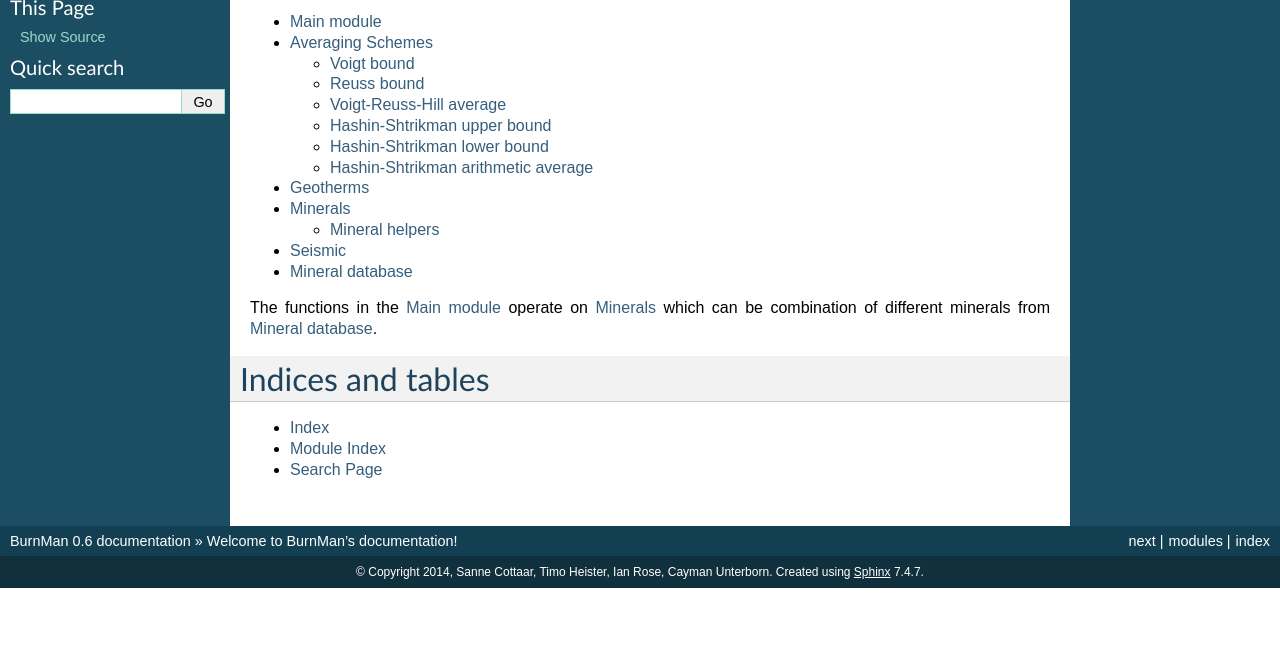
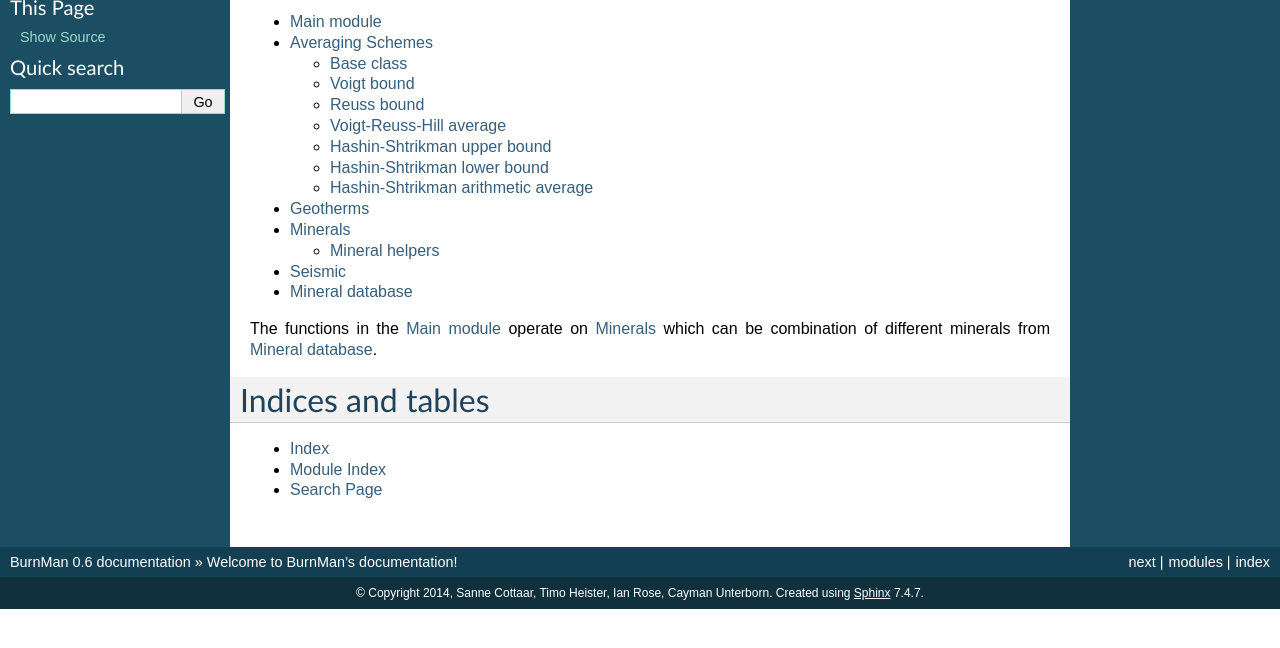
Before and after one commit to geodynamics/burnman, a Sphinx documentation site: the page built from sphinx/index.rst, in a window 1280 px wide, cut to the strip 190-838 px from the top of the page. Built offline with Sphinx 7.4.7, drawn with Linux system fonts in a browser that asks for light colours.

Commit message:
Add base class to documentation
git-svn-id: https://burnman.googlecode.com/svn/trunk@666 7ecf5a11-160e-3e22-d4cb-c1a8d750ac10

```diff
--- a/sphinx/averaging.rst
+++ b/sphinx/averaging.rst
@@ -8,6 +8,9 @@ formula for its averaged elastic properties.  Instead, we must choose from a num
 or use bounding methods to get a range of possible values.  The module :mod:`burnman.averaging_schemes` provides a number of different
 averages and bounds for a composite.
 
+Base class
+-----------
+.. autoclass:: burnman.averaging_schemes.averaging_scheme
 
 Voigt bound
 -----------
```
